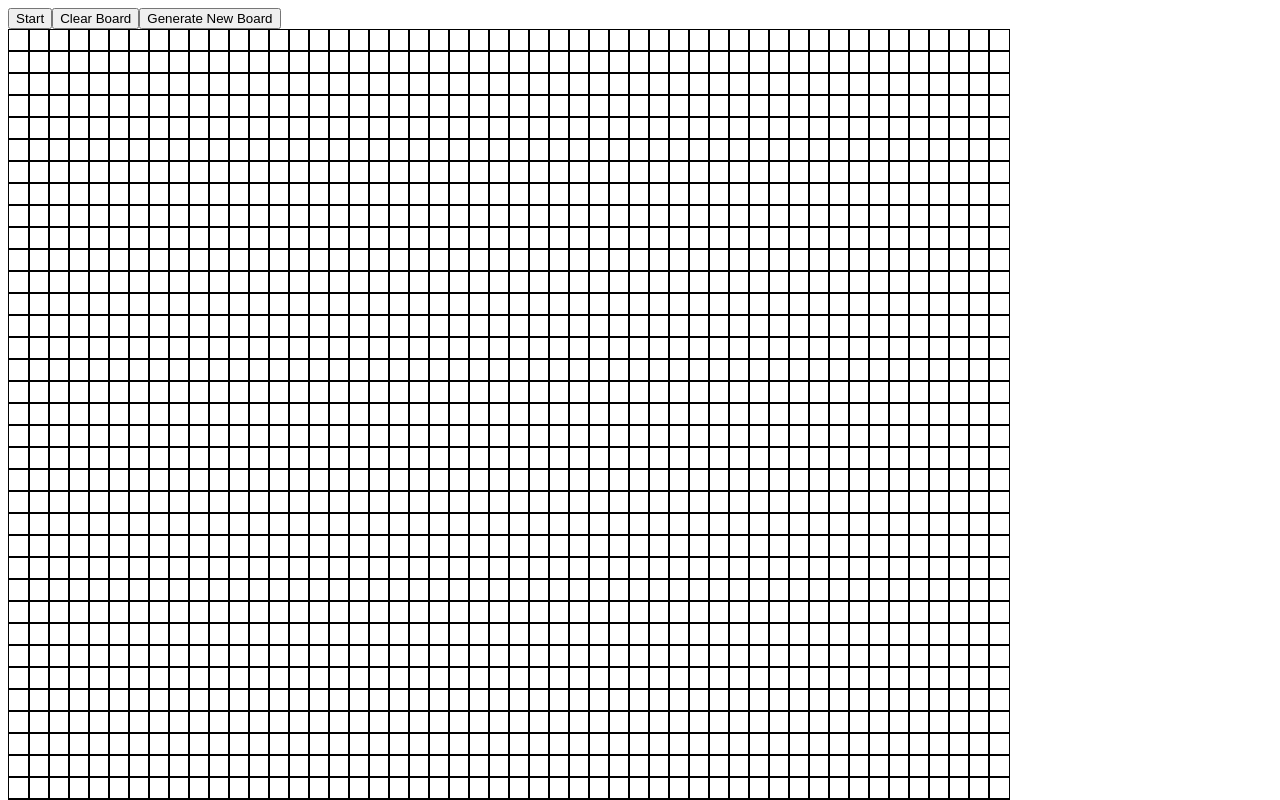
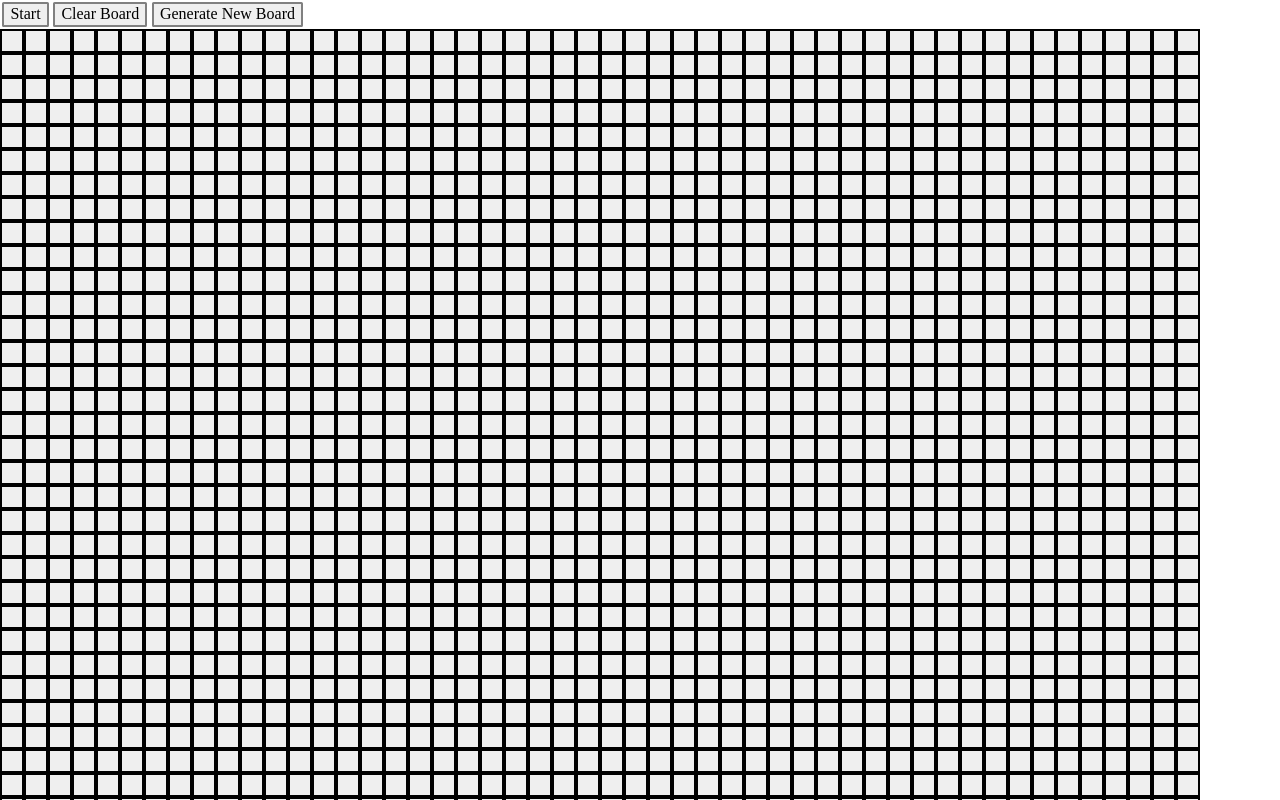
Before and after one commit to nikki-kiga/game-of-life, a React app: page / in a window 1280 px wide. Shown: the top 800 px of the page. Built offline with nearby package versions, Linux system fonts and the light colour scheme.

Commit message:
add cell component and several css modules

```diff
--- a/package.json
+++ b/package.json
@@ -26,6 +26,7 @@
   "license": "ISC",
   "dependencies": {
     "@reduxjs/toolkit": "^1.4.0",
+    "normalize.css": "^8.0.1",
     "react": "^16.13.1",
     "react-dom": "^16.13.1",
     "react-redux": "^7.2.1",
--- /dev/null
+++ b/src/components/Button/Button.css
@@ -0,0 +1,16 @@
+button {
+    border-style: solid;
+}
+
+.menuButton {
+    background-color: none;
+    border-color: grey;
+    border-radius: 0.1rem;
+    margin: 0.15rem;
+}
+
+.menuButton:hover,
+.menuButton:focus {
+    border-color: none;
+    background-attachment: grey;
+}
--- a/src/components/Button/Button.jsx
+++ b/src/components/Button/Button.jsx
@@ -1,9 +1,14 @@
 import React from 'react';
 import PropTypes from 'prop-types';
 
+import styles from './Button.css';
+
 const Buttons = ({ name, disable, onClick }) => {
   return (
-    <button disabled={disable} onClick={onClick}>
+    <button
+      className={styles.menuButton}
+      disabled={disable}
+      onClick={onClick}>
       {name}
     </button>
   );
--- /dev/null
+++ b/src/components/Gameboard/Cell/Cell.css
@@ -0,0 +1,16 @@
+button {
+    outline: none;
+}
+.alive {
+    background: aqua;
+}
+
+.cell {
+    padding: .5rem;
+    cursor: pointer;
+}
+
+.cell:hover,
+.cell:focus {
+    background: aquamarine;
+}
--- /dev/null
+++ b/src/components/Gameboard/Cell/Cell.jsx
@@ -0,0 +1,25 @@
+import React from 'react';
+import PropTypes from 'prop-types';
+
+import styles from './Cell.css';
+
+function Cell({ alive, onClick, i, j }) {
+  const aliveStyle = alive ? styles.alive : '';
+
+  return (
+    <button
+      type='button'
+      className = {`${styles.cell} ${aliveStyle}`}
+      onClick={() => onClick(i, j)}>
+    </button>
+  );
+}
+
+Cell.propTypes = {
+  alive : PropTypes.bool,
+  onClick : PropTypes.func,
+  i: PropTypes.number,
+  j: PropTypes.number
+};
+
+export default Cell;
--- a/src/components/Gameboard/Gameboard.jsx
+++ b/src/components/Gameboard/Gameboard.jsx
@@ -3,17 +3,12 @@ import Menu from '../Menu/Menu';
 import Grid from './Grid';
 
 const Gameboard = () => {
-
-
   return (
     <>
       <Menu/>
       <Grid/>
     </>
-
   );
 };
 
-
-
 export default Gameboard;
--- /dev/null
+++ b/src/components/Gameboard/Grid.css
@@ -0,0 +1,10 @@
+/* .gameboard {
+    display: 'grid';
+    gridTemplateColumns: repeat(50, 1.5rem);
+} */
+
+.columns {
+    display: grid;
+    grid-template-columns: repeat(50, 1.5rem);
+    grid-template-rows: repeat(40, 1.5rem);
+}
--- a/src/components/Gameboard/Grid.jsx
+++ b/src/components/Gameboard/Grid.jsx
@@ -1,11 +1,11 @@
 import React from 'react';
 import { useSelector, useDispatch } from 'react-redux';
-import { getGrid, getCols } from '../../gameSelectors';
+import { getGrid } from '../../gameSelectors';
+import Cell from './Cell/Cell';
+import styles from './Grid.css';
 
 const Grid = () => {
   const grid = useSelector(getGrid);
-  const cols = useSelector(getCols);
-
   const dispatch = useDispatch();
 
   const handleClick = (i, j) => {
@@ -17,26 +17,22 @@ const Grid = () => {
   };
 
   const gridCells = grid.map((rows, i) =>
-
     rows.map((col, j) =>
-      <div key={`${i}-${j}`}
-        onClick={() => {handleClick(i, j);}}
-        style = {{ width: 20, height: 20,
-          backgroundColor: grid[i][j] ? 'pink' : undefined,
-          border: 'solid 1px black'
-        }}/>
+      <Cell
+        key={`${i}-${j}`}
+        alive={grid[i][j] ? true : false}
+        onClick={handleClick}
+        i={i}
+        j={j}
+      />
     )
   );
 
   return (
-    <div style={{
-      display: 'grid',
-      gridTemplateColumns: `repeat(${cols}, 20px)`
-    }}>
+    <div className={`${styles.columns}`}>
       {
         gridCells
       }
-
     </div>
   );
 };
--- a/src/index.js
+++ b/src/index.js
@@ -3,6 +3,8 @@ import { render } from 'react-dom';
 import App from './components/App/App';
 import { Provider } from 'react-redux';
 import store from './store';
+
+import 'normalize.css';
 
 render(
   <Provider store={store}>
--- a/src/store.js
+++ b/src/store.js
@@ -1,16 +1,18 @@
 //Code references article by Nero Adaware from Dev.to
-import { createStore, applyMiddleware  } from 'redux';
+import { createStore, applyMiddleware, compose  } from 'redux';
 import { reducer, initialState } from './gameReducer';
 import createSagaMiddleware from 'redux-saga';
 
 const sagaMiddleware = createSagaMiddleware();
 
-const composeEnhancers = window.__REDUX_DEVTOOLS_EXTENSION_COMPOSE__ &&
+const composeEnhancers =
+  typeof window === 'object' &&
+  window.__REDUX_DEVTOOLS_EXTENSION_COMPOSE__ ?
 
     window.__REDUX_DEVTOOLS_EXTENSION_COMPOSE__({
       trace: true,
       traceLimit: 25
-    });
+    }) : compose;
 
 const store = createStore(reducer, initialState, composeEnhancers(applyMiddleware(sagaMiddleware)));
 export default store;
```
Also changed, not shown: 1 other file (tests, documents, lock files or other folders).
